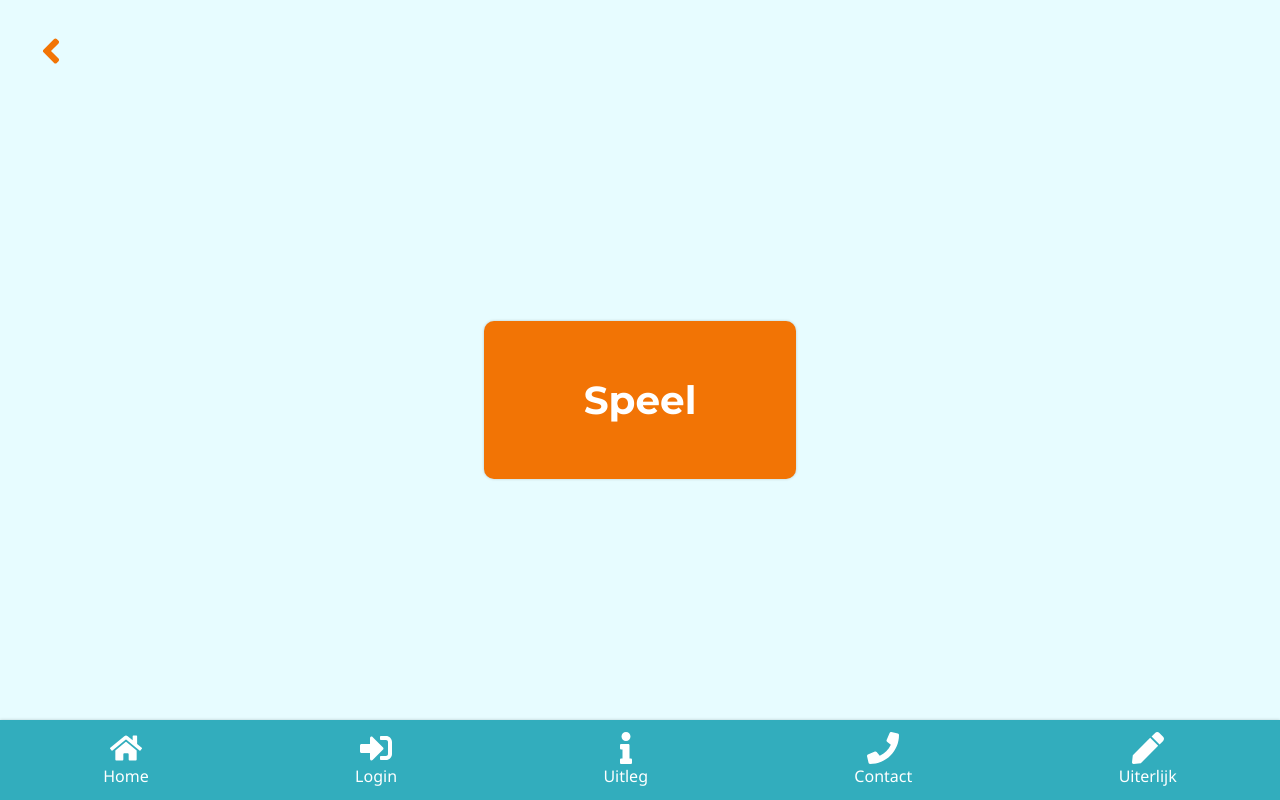
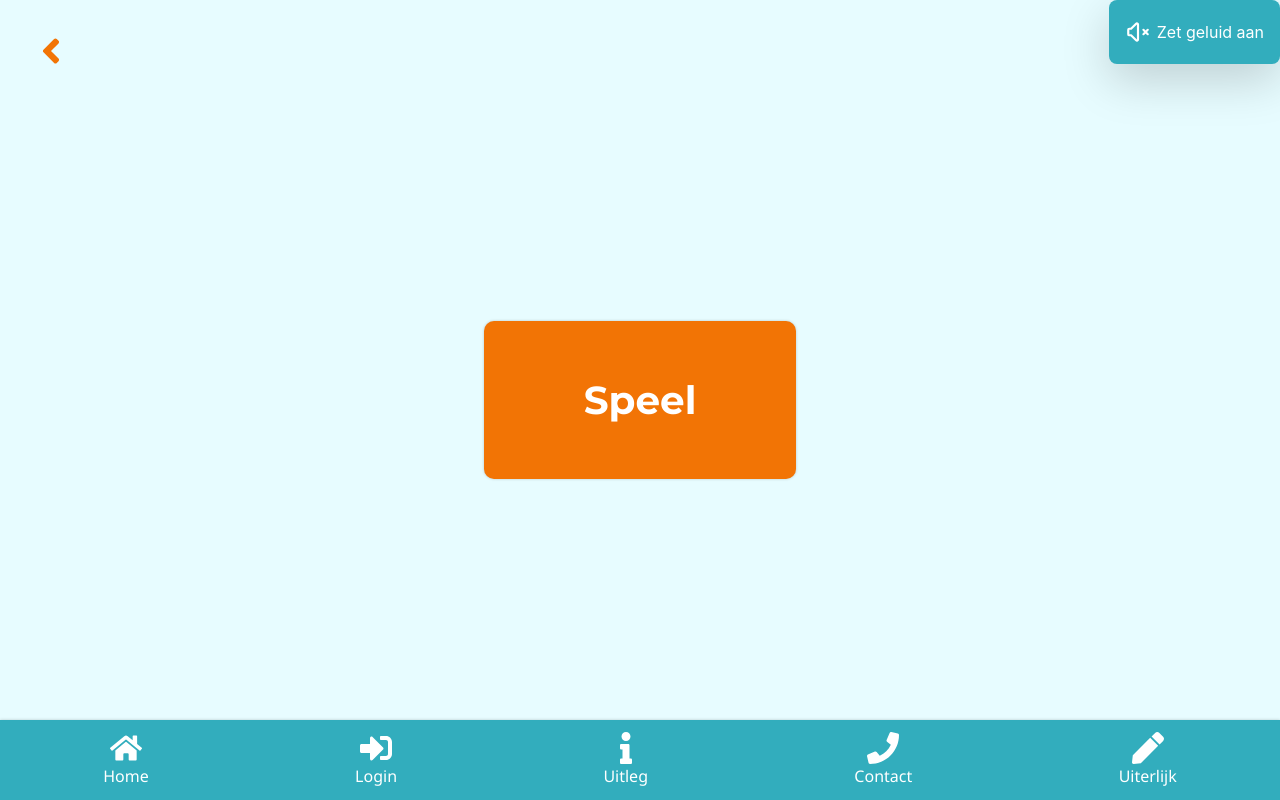
Before and after one commit to roydbie/Carmony, a React (Create React App) app: page / in a window 1280 px wide. Built offline with nearby package versions, Linux system fonts and the light colour scheme.

Commit message:
Geluidaanpassen & Bootstrapopzet final

```diff
--- a/src/App.js
+++ b/src/App.js
@@ -1,4 +1,4 @@
-import React from 'react';
+import React, {Fragment} from 'react';
 import { Router, Route, Switch } from 'react-router-dom';
 import './App.css';
 import { Home } from './Home';
@@ -11,14 +11,18 @@ import { Layout } from './components/Layout';
 import { SingleMulti } from './SingleMulti';
 import { Moeilijkheid } from './Moeilijkheid';
 import { NavigationBar } from './components/NavigationBar';
+import {Audio} from './components/Audio'
 import history from './history';
 
 function App() {
   return (
-    <React.Fragment>
+    <Fragment>
+      <Router history={history}>
+      <div style={{width: '100%', display: 'flex', justifyContent: 'flex-end'}}>
+        <Audio/>
+      </div>
       <NavigationBar />
       <Layout>
-      <Router history={history}>
         <Switch>
           <Route exact path="/" component={Home} />
           <Route path="/contact" component={Contact} />
@@ -31,10 +35,9 @@ function App() {
           <Route component={NoMatch} />
 
         </Switch>
+      </Layout>
       </Router>
-      </Layout>
-
-    </React.Fragment>
+    </Fragment>
   );
 }
 
--- a/src/components/Audio.jsx
+++ b/src/components/Audio.jsx
@@ -1,8 +1,6 @@
 import React, { useRef, useState, useEffect, Fragment } from 'react'
 import muziek from '../achtergrondmuziek.mp3'
 import './home.css';
-import mute from '../images/mute.png';
-import speaker from '../images/speaker.png';
 
 export const Audio = () => {
     const [isMuted, setIsMuted] = useState(false);
--- a/src/components/home.css
+++ b/src/components/home.css
@@ -3,6 +3,7 @@
     border: none;
     padding: 1rem;
     border-radius: 8px;
+    margin-bottom: -4rem;
     color: white;
 }
 
```
